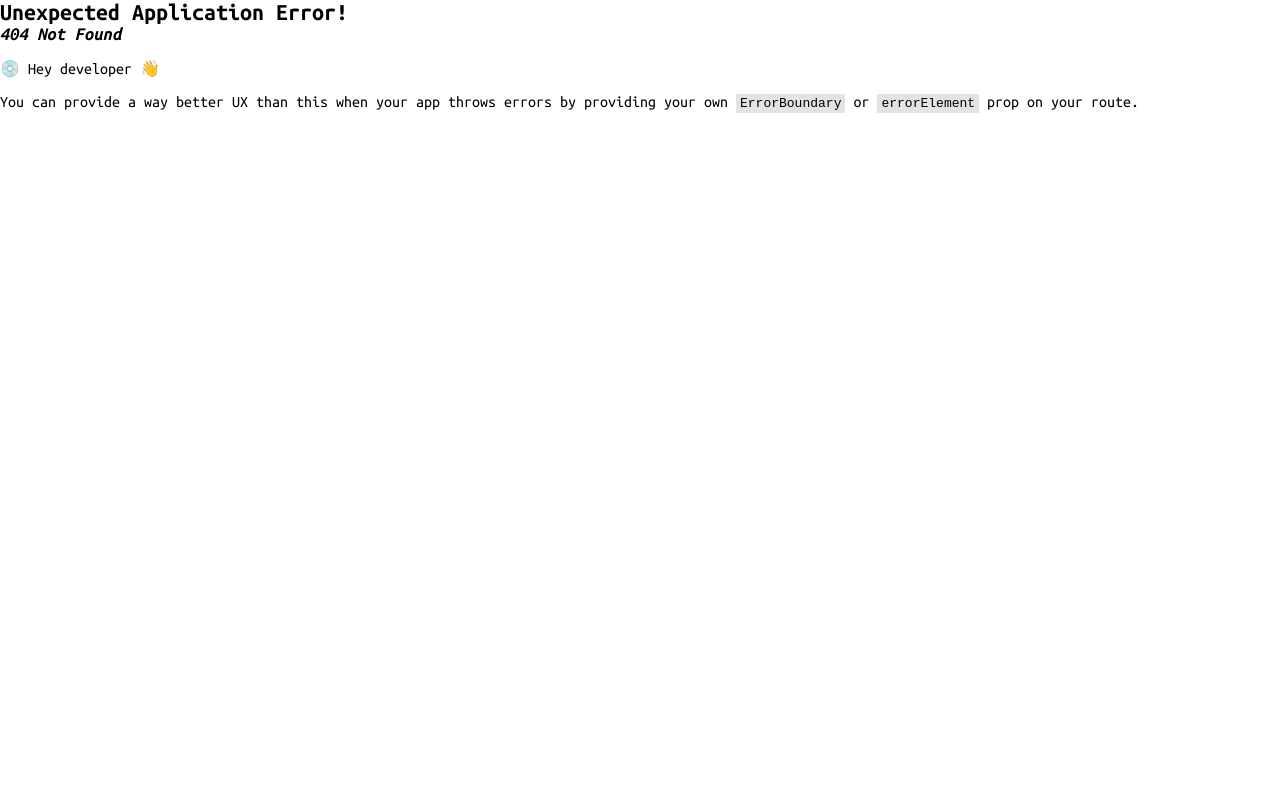
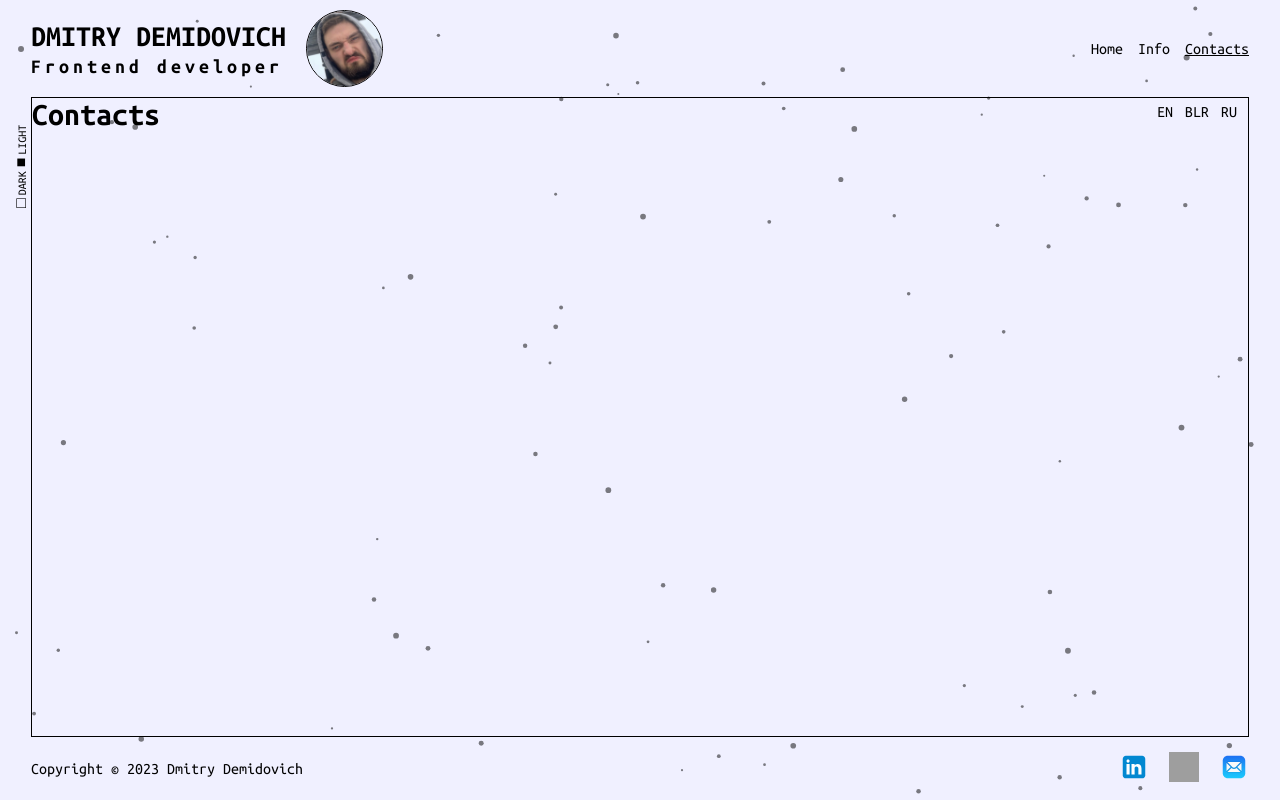
Before and after one commit to BuHogeJI2/portfolio, a React (Create React App) app: page /contacts in a window 1280 px wide. Before the commit this address had no page. Built offline with nearby package versions, Linux system fonts and the light colour scheme; grey boxes are pictures that could not be loaded.

Commit message:
Create header menu component

```diff
--- a/src/components/base/Layout.tsx
+++ b/src/components/base/Layout.tsx
@@ -1,12 +1,16 @@
 import React, { PropsWithChildren } from 'react';
 import Container from './Container';
 import styled from 'styled-components';
-import HeaderContent from '../header/HeaderContent';
 import ParticlesContainer from './Particles';
 import LanguageSwitcher from '../header/LanguageSwitcher';
 import Copyright from '../footer/Copyright';
 import SocialLinks from '../footer/SocialLinks';
 import SwitchLightMode from './SwitchLightMode';
+import { personalData } from '../../libs/data/personal';
+import Hero from '../header/Hero';
+import { useNavigate } from 'react-router-dom';
+import { useTranslation } from 'react-i18next';
+import HeaderMenu from '../header/HeaderMenu';
 
 const Bg = styled.div(({ theme }) => theme.bg);
 const Main = styled.main(({ theme }) => theme.main);
@@ -16,11 +20,24 @@ const Footer = styled.footer(({ theme }) => theme.footer);
 export default function Layout({
   children,
 }: PropsWithChildren): React.ReactElement {
+  const navigate = useNavigate();
+  const [t] = useTranslation();
+
+  function handleOnHeroClick() {
+    navigate('/');
+  }
+
   return (
     <Bg>
       <Container>
         <Header>
-          <HeaderContent />
+          <Hero
+            title={t('name')}
+            subTitle={t('job.title')}
+            image={personalData.photo}
+            onClick={handleOnHeroClick}
+          />
+          <HeaderMenu />
         </Header>
         <Main>
           <ParticlesContainer />
--- a/src/components/header/HeaderContent.tsx
+++ /dev/null
@@ -1,33 +0,0 @@
-import React from 'react';
-import { NavLink, useNavigate } from 'react-router-dom';
-import Hero from './Hero';
-import { personalData } from '../../libs/data/personal';
-import { useTranslation } from 'react-i18next';
-
-export default function HeaderContent(): React.ReactElement {
-  const navigate = useNavigate();
-  const [t] = useTranslation();
-
-  function handleOnHeroClick() {
-    navigate('/');
-  }
-
-  return (
-    <>
-      <Hero
-        title={t('name')}
-        subTitle={t('job.title')}
-        image={personalData.photo}
-        onClick={handleOnHeroClick}
-      />
-      <div className={'menu'}>
-        <NavLink to={'/'} className={'menu-link'}>
-          Home
-        </NavLink>
-        <NavLink to={'/info'} className={'menu-link'}>
-          Info
-        </NavLink>
-      </div>
-    </>
-  );
-}
--- /dev/null
+++ b/src/components/header/HeaderMenu.tsx
@@ -0,0 +1,34 @@
+import React from 'react';
+import { NavLink } from 'react-router-dom';
+import styled from 'styled-components';
+import { commonData } from '../../libs/data/common';
+
+const Menu = styled.div(
+  ({ theme }) => theme.menu,
+  () => ({
+    '.menu-link': {
+      textDecoration: 'none',
+      '&:not(:last-child)': {
+        marginRight: '15px',
+      },
+    },
+    '.active': {
+      textDecoration: 'underline',
+    },
+  })
+);
+
+export default function HeaderMenu(): React.ReactElement {
+  return (
+    <Menu>
+      {commonData.menuLinks.map(({ link, page }) => (
+        <NavLink
+          to={link}
+          className={({ isActive }) => `menu-link ${isActive ? 'active' : ''}`}
+        >
+          {page}
+        </NavLink>
+      ))}
+    </Menu>
+  );
+}
--- a/src/index.tsx
+++ b/src/index.tsx
@@ -15,14 +15,15 @@ import LightModeContextProvider, {
   useLightModeContext,
 } from './libs/context/LightModeContext';
 import { darkTheme, lightTheme } from './libs/theme/theme';
-import SwitchLightMode from './components/base/SwitchLightMode';
 import './i18n';
+import ContactsPage from './pages/contacts';
 
 const router = createBrowserRouter(
   createRoutesFromElements(
     <>
       <Route path="/" element={<HomePage />} />
       <Route path="/info" element={<InfoPage />} />
+      <Route path="/contacts" element={<ContactsPage />} />
     </>
   )
 );
--- a/src/libs/data/common/index.ts
+++ b/src/libs/data/common/index.ts
@@ -19,4 +19,18 @@ export const commonData = {
       link: 'mailto:dzmitrydziamidovich@gmail.com',
     },
   ],
+  menuLinks: [
+    {
+      page: 'Home',
+      link: '/',
+    },
+    {
+      page: 'Info',
+      link: '/info',
+    },
+    {
+      page: 'Contacts',
+      link: '/contacts',
+    },
+  ],
 };
--- a/src/libs/theme/theme.tsx
+++ b/src/libs/theme/theme.tsx
@@ -38,14 +38,6 @@ const unionStyles: TUnionStyles = {
     display: 'flex',
     alignItems: 'center',
     justifyContent: 'space-between',
-    '.menu': {
-      '.menu-link': {
-        textDecoration: 'none',
-        '&:not(:last-child)': {
-          marginRight: '15px',
-        },
-      },
-    },
   },
   label: {
     cursor: 'pointer',
@@ -100,13 +92,6 @@ export const lightTheme: DefaultTheme = merge(
     main: {
       borderColor: colors.bgDark,
     },
-    header: {
-      '.menu': {
-        '.menu-link': {
-          color: colors.bgDark,
-        },
-      },
-    },
     label: {
       color: colors.bgDark,
       'input[type="checkbox"]:after': {
@@ -118,6 +103,11 @@ export const lightTheme: DefaultTheme = merge(
     },
     buttons: {
       linkBtn: {
+        color: colors.bgDark,
+      },
+    },
+    menu: {
+      '.menu-link': {
         color: colors.bgDark,
       },
     },
@@ -133,13 +123,6 @@ export const darkTheme: DefaultTheme = merge(
     main: {
       borderColor: colors.bgLight,
     },
-    header: {
-      '.menu': {
-        '.menu-link': {
-          color: colors.bgLight,
-        },
-      },
-    },
     label: {
       color: colors.bgLight,
       'input[type="checkbox"]:after': {
@@ -154,6 +137,11 @@ export const darkTheme: DefaultTheme = merge(
         color: colors.bgLight,
       },
     },
+    menu: {
+      '.menu-link': {
+        color: colors.bgLight,
+      },
+    },
   },
   unionStyles
 );
--- /dev/null
+++ b/src/pages/contacts.tsx
@@ -0,0 +1,10 @@
+import React from 'react';
+import Layout from '../components/base/Layout';
+
+export default function ContactsPage(): React.ReactElement {
+  return (
+    <Layout>
+      <h1>Contacts</h1>
+    </Layout>
+  );
+}
```
